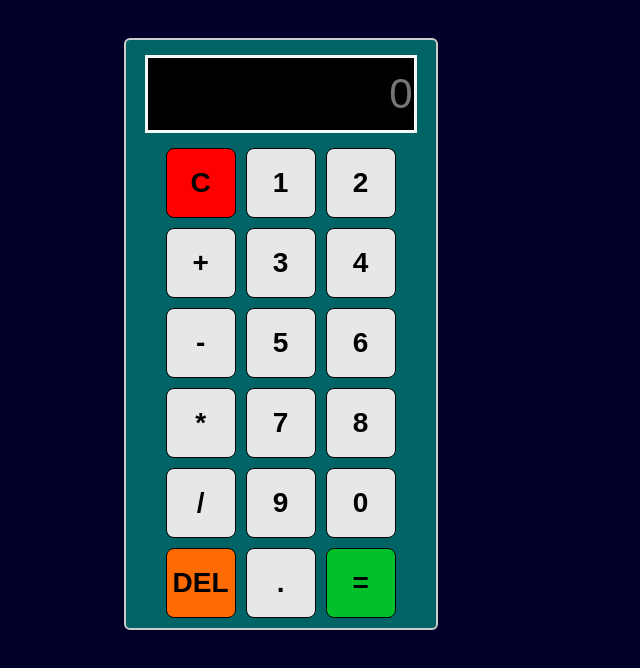
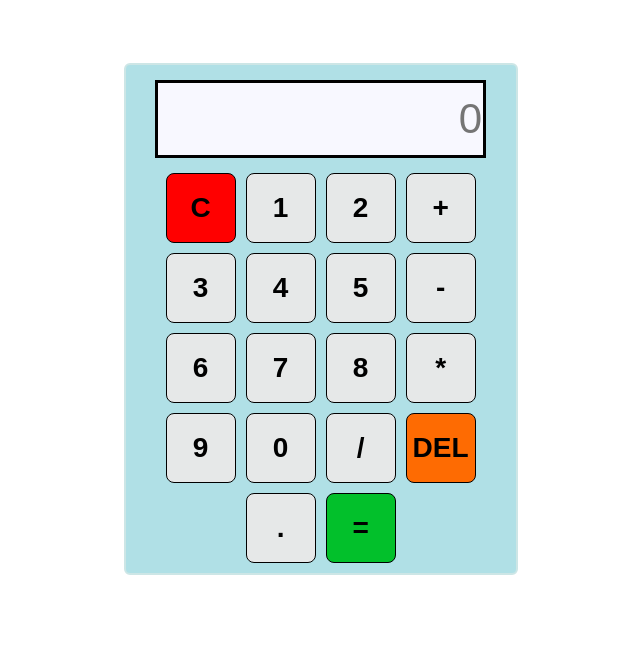
Before and after one commit to divyamaheswari7/MainFlow-Task5, a plain HTML site: page index.html in a window 1280 px wide. Shown: the whole page, without its empty margins (390-1030 px from the left). Drawn offline with Linux system fonts and the light colour scheme.

Commit message:
index.html

```diff
--- a/index.html
+++ b/index.html
@@ -6,21 +6,21 @@
 
     <style>
       #calculator {
-        border: 2px solid rgb(205, 204, 204);
+        border: 2px solid rgb(205, 230, 230);
         border-radius: 6px;
-        width: 300px;
+        width: 380px;
         text-align: center;
-        margin: 3% 40%;
-        background-color: rgb(0, 100, 102);
+        margin: 5% 40%;
+        background-color: powderblue;
         padding: 5px;
       }
       #display {
         margin: 10px;
-        width: 88%;
+        width: 85%;
         border: 3px solid;
         height: 70px;
-        background-color: black;
-        color: rgb(246, 248, 246);
+        background-color: ghostwhite;
+        color: black;
         font-size: 42px;
         text-align: right;
         padding: 1px;
@@ -47,7 +47,7 @@
       }
 
       body {
-        background-color: rgb(0, 0, 41);
+        background-color: white;
       }
     </style>
   </head>
@@ -92,28 +92,22 @@
           4
         </button>
         <button
+          onclick="currentDisplay = currentDisplay + '5';
+            document.querySelector('#display').value = currentDisplay;"
+        >
+          5
+        </button>
+        <button
           onclick="currentDisplay = currentDisplay + '-';
             document.querySelector('#display').value = currentDisplay;"
         >
           -
         </button>
         <button
-          onclick="currentDisplay = currentDisplay + '5';
-            document.querySelector('#display').value = currentDisplay;"
-        >
-          5
-        </button>
-        <button
           onclick="currentDisplay = currentDisplay + '6';
             document.querySelector('#display').value = currentDisplay;"
         >
           6
-        </button>
-        <button
-          onclick="currentDisplay = currentDisplay + '*';
-            document.querySelector('#display').value = currentDisplay;"
-        >
-          *
         </button>
         <button
           onclick="currentDisplay = currentDisplay + '7';
@@ -128,10 +122,10 @@
           8
         </button>
         <button
-          onclick="currentDisplay = currentDisplay + '/';
+          onclick="currentDisplay = currentDisplay + '*';
             document.querySelector('#display').value = currentDisplay;"
         >
-          /
+          *
         </button>
         <button
           onclick="currentDisplay = currentDisplay + '9';
@@ -144,6 +138,12 @@
             document.querySelector('#display').value = currentDisplay;"
         >
           0
+        </button>
+        <button
+          onclick="currentDisplay = currentDisplay + '/';
+            document.querySelector('#display').value = currentDisplay;"
+        >
+          /
         </button>
 
         <button style="background-color: rgb(254, 107, 2);" onclick="deleteLast()">DEL</button>
```
